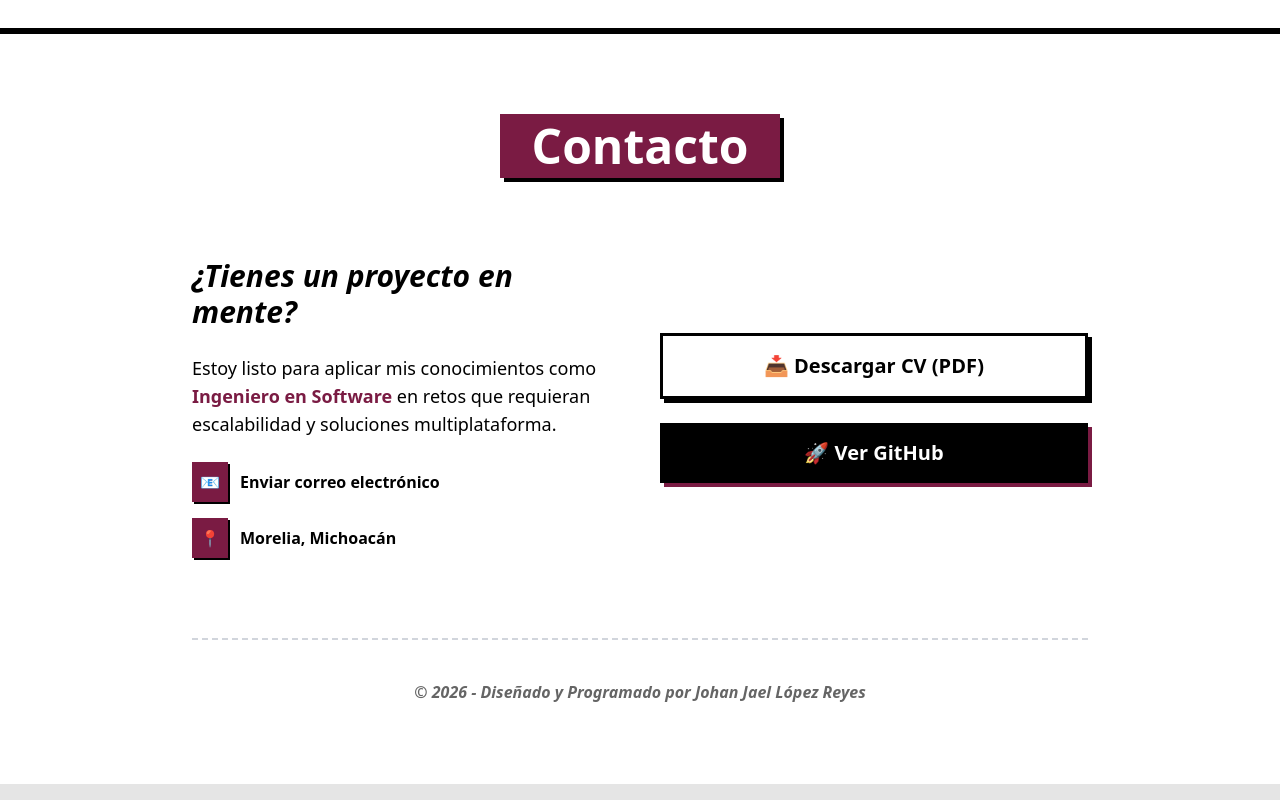
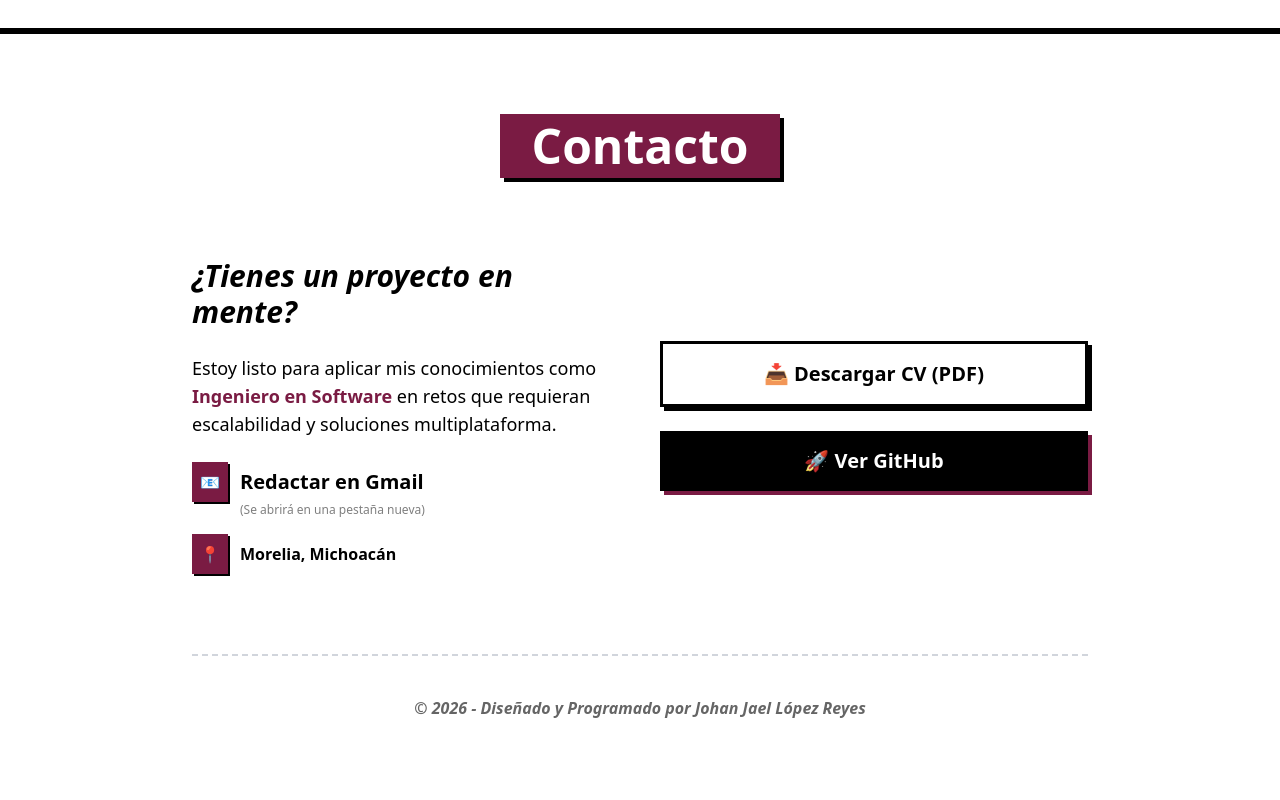
Before and after one commit to johanUtm04/portfolio_web, a React (Vite) app in the folder portfolio-johan/: page / in a window 1280 px wide. Shown: the part 3087-3887 px from the top of the page. Built offline with nearby package versions, Linux system fonts and the light colour scheme.

Commit message:
styles: button send email

```diff
--- a/portfolio-johan/src/components/Contact.jsx
+++ b/portfolio-johan/src/components/Contact.jsx
@@ -32,12 +32,15 @@ const handleEmailClick = () => {
               {/* Botón de correo que protege tu privacidad */}
               <button
                 onClick={handleEmailClick}
-                className="flex items-center gap-3 group hover:text-brand-accent transition-colors"
+                className="flex flex-col items-start group transition-all"
               >
-                <span className="bg-brand-accent text-white p-2 shadow-[2px_2px_0px_0px_rgba(0,0,0,1)] group-hover:translate-x-0.5 group-hover:translate-y-0.5 group-hover:shadow-none transition-all">
-                  📧
-                </span>
-                <span>Enviar correo electrónico</span>
+                <div className="flex items-center gap-3">
+                  <span className="bg-brand-accent text-white p-2 shadow-[2px_2px_0px_0px_rgba(0,0,0,1)] group-hover:translate-x-0.5 group-hover:translate-y-0.5 group-hover:shadow-none transition-all">
+                    📧
+                  </span>
+                  <span className="text-xl font-bold group-hover:text-brand-accent">Redactar en Gmail</span>
+                </div>
+                <span className="text-xs opacity-50 ml-12 font-medium">(Se abrirá en una pestaña nueva)</span>
               </button>
 
               <p className="flex items-center gap-3">
```
